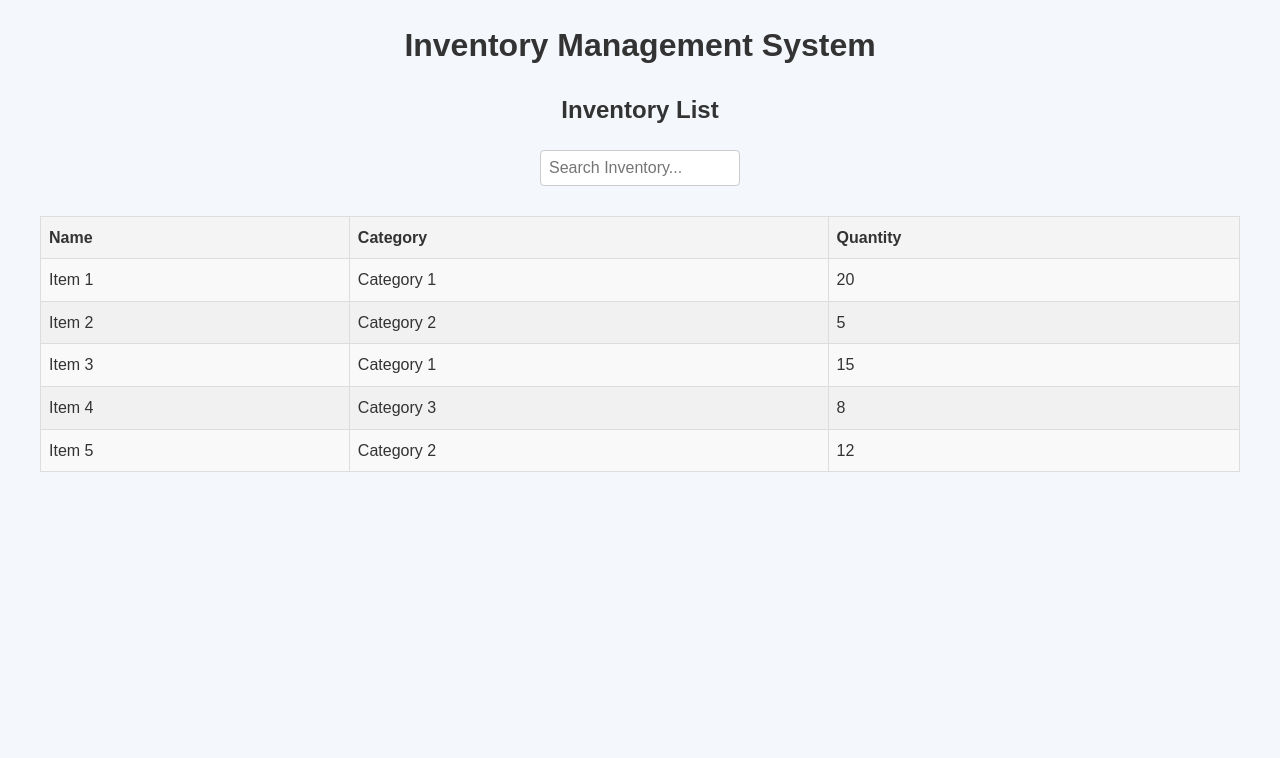
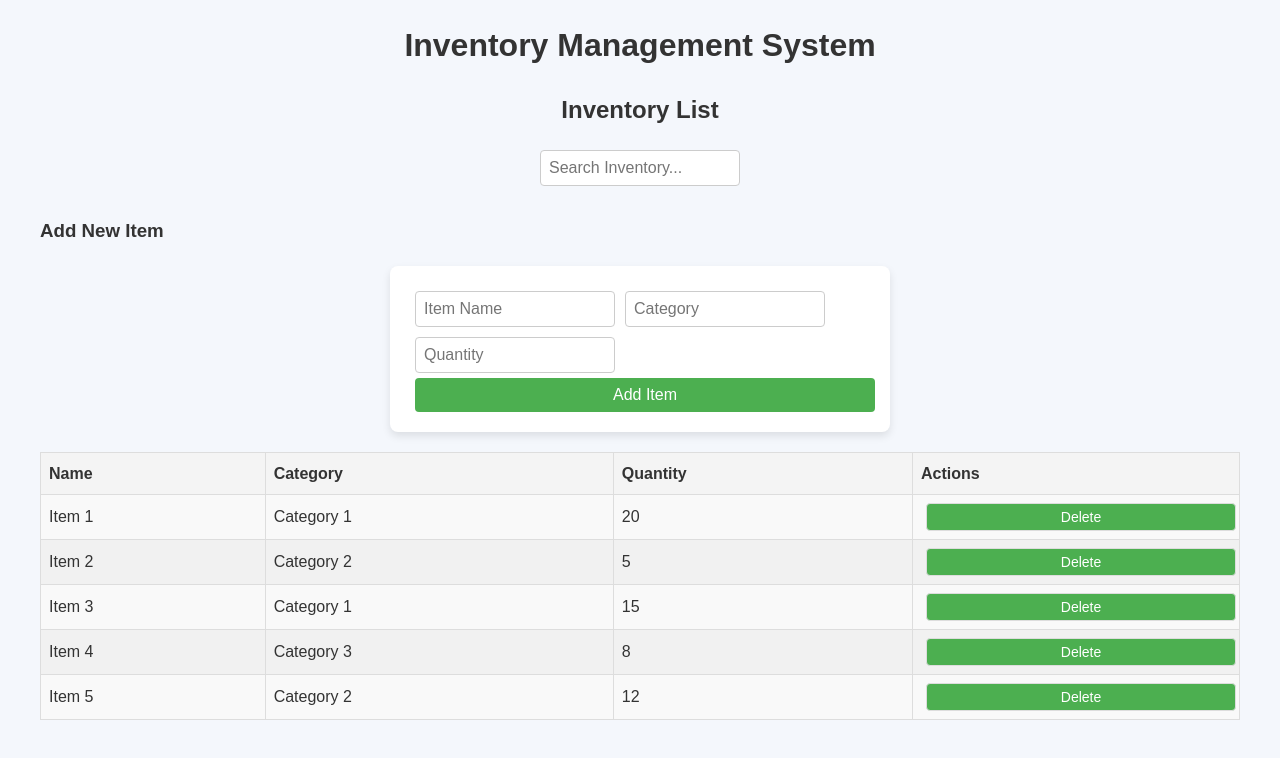
Before and after one commit to muddathirjulie/Inventory-System, a React (Create React App) app: page /inventory in a window 1280 px wide. Shown: the top 758 px of the page. Built offline with nearby package versions, Linux system fonts and the light colour scheme.

Commit message:
updated inventory

```diff
--- a/src/Pages/Inventory.js
+++ b/src/Pages/Inventory.js
@@ -1,12 +1,12 @@
 import React, { useState, useEffect } from 'react';
 
 function Inventory() {
-  // State to hold inventory items and search term
   const [inventoryItems, setInventoryItems] = useState([]);
   const [searchTerm, setSearchTerm] = useState('');
+  const [newItem, setNewItem] = useState({ name: '', category: '', quantity: '' });
 
   useEffect(() => {
-    // Mock fetch function or API call to fetch inventory items
+    // Placeholder inventory data (this could later be fetched from a database)
     setInventoryItems([
       { name: 'Item 1', category: 'Category 1', quantity: 20 },
       { name: 'Item 2', category: 'Category 2', quantity: 5 },
@@ -14,9 +14,24 @@ function Inventory() {
       { name: 'Item 4', category: 'Category 3', quantity: 8 },
       { name: 'Item 5', category: 'Category 2', quantity: 12 },
     ]);
-  }, []); // Empty array ensures this runs only once after the first render
+  }, []);
 
-  // Filter inventory items based on search term
+  const handleInputChange = (e) => {
+    const { name, value } = e.target;
+    setNewItem({ ...newItem, [name]: value });
+  };
+
+  const handleAddItem = (e) => {
+    e.preventDefault();
+    setInventoryItems([...inventoryItems, newItem]);
+    setNewItem({ name: '', category: '', quantity: '' });
+  };
+
+  const handleDeleteItem = (index) => {
+    const updatedItems = inventoryItems.filter((_, i) => i !== index);
+    setInventoryItems(updatedItems);
+  };
+
   const filteredItems = inventoryItems.filter(item =>
     item.name.toLowerCase().includes(searchTerm.toLowerCase())
   );
@@ -24,6 +39,8 @@ function Inventory() {
   return (
     <div className="inventory-container">
       <h2>Inventory List</h2>
+
+      {/* Search Bar */}
       <div className="search-bar">
         <input
           type="text"
@@ -32,12 +49,47 @@ function Inventory() {
           onChange={(e) => setSearchTerm(e.target.value)}
         />
       </div>
+
+      {/* Add New Item Form */}
+      <div className="add-item-form">
+        <h3>Add New Item</h3>
+        <form onSubmit={handleAddItem}>
+          <input
+            type="text"
+            name="name"
+            placeholder="Item Name"
+            value={newItem.name}
+            onChange={handleInputChange}
+            required
+          />
+          <input
+            type="text"
+            name="category"
+            placeholder="Category"
+            value={newItem.category}
+            onChange={handleInputChange}
+            required
+          />
+          <input
+            type="number"
+            name="quantity"
+            placeholder="Quantity"
+            value={newItem.quantity}
+            onChange={handleInputChange}
+            required
+          />
+          <button type="submit">Add Item</button>
+        </form>
+      </div>
+
+      {/* Inventory Table */}
       <table>
         <thead>
           <tr>
             <th>Name</th>
             <th>Category</th>
             <th>Quantity</th>
+            <th>Actions</th>
           </tr>
         </thead>
         <tbody>
@@ -47,11 +99,14 @@ function Inventory() {
                 <td>{item.name}</td>
                 <td>{item.category}</td>
                 <td>{item.quantity}</td>
+                <td>
+                  <button onClick={() => handleDeleteItem(index)}>Delete</button>
+                </td>
               </tr>
             ))
           ) : (
             <tr>
-              <td colSpan="3">No items found</td>
+              <td colSpan="4">No items found</td>
             </tr>
           )}
         </tbody>
--- a/src/styles.css
+++ b/src/styles.css
@@ -159,3 +159,29 @@ table td {
 table tr:nth-child(even) td {
   background-color: #f1f1f1;
 }
+
+.add-item-form {
+  margin: 20px 0;
+}
+
+.add-item-form input {
+  padding: 8px;
+  margin: 5px;
+  width: 200px;
+  border: 1px solid #ccc;
+  border-radius: 4px;
+}
+
+.add-item-form button {
+  padding: 8px 12px;
+  border: none;
+  background-color: #4CAF50;
+  color: white;
+  font-size: 16px;
+  cursor: pointer;
+  border-radius: 4px;
+}
+
+.add-item-form button:hover {
+  background-color: #45a049;
+}
```
